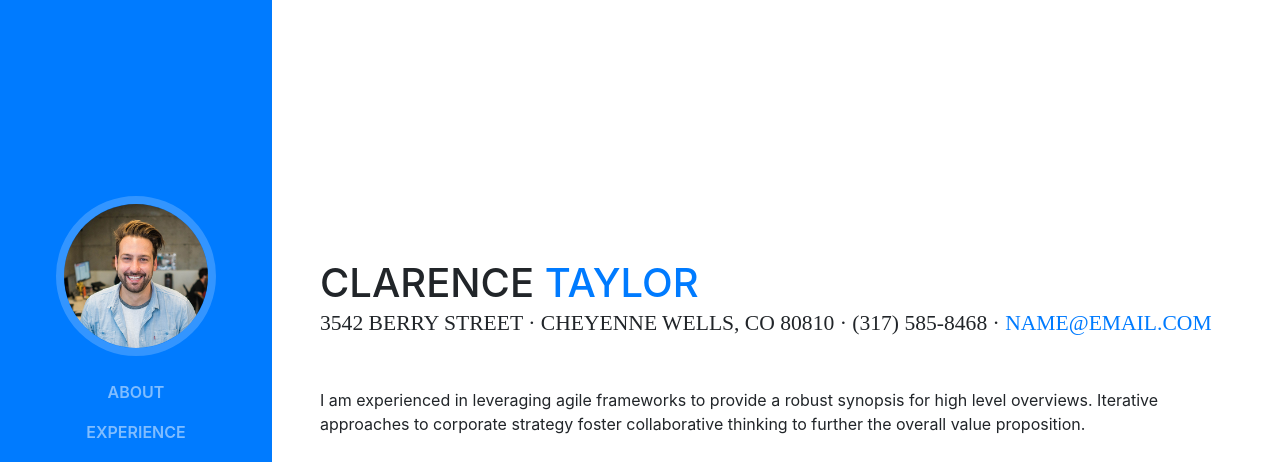
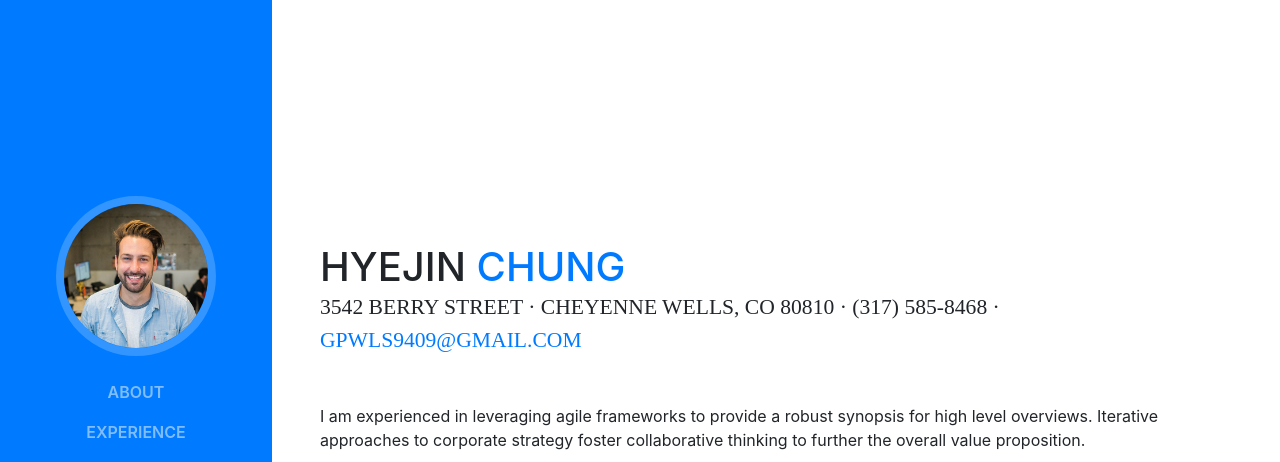
Before and after one commit to jiny915/jiny915.github.io, a website with bundled scripts: page index.html in a window 1280 px wide. Shown: the top 462 px of the page. Built offline with nearby package versions, Linux system fonts and the light colour scheme; a web font is replaced by a local one.

Commit message:
first first

```diff
--- a/index.html
+++ b/index.html
@@ -65,11 +65,11 @@
 
       <section class="resume-section p-3 p-lg-5 d-flex d-column" id="about">
         <div class="my-auto">
-          <h1 class="mb-0">Clarence
-            <span class="text-primary">Taylor</span>
+          <h1 class="mb-0">Hyejin
+            <span class="text-primary">Chung</span>
           </h1>
           <div class="subheading mb-5">3542 Berry Street · Cheyenne Wells, CO 80810 · (317) 585-8468 ·
-            <a href="mailto:name@email.com">name@email.com</a>
+            <a href="mailto:name@email.com">gpwls9409@gmail.com</a>
           </div>
           <p class="mb-5">I am experienced in leveraging agile frameworks to provide a robust synopsis for high level overviews. Iterative approaches to corporate strategy foster collaborative thinking to further the overall value proposition.</p>
           <ul class="list-inline list-social-icons mb-0">
```
